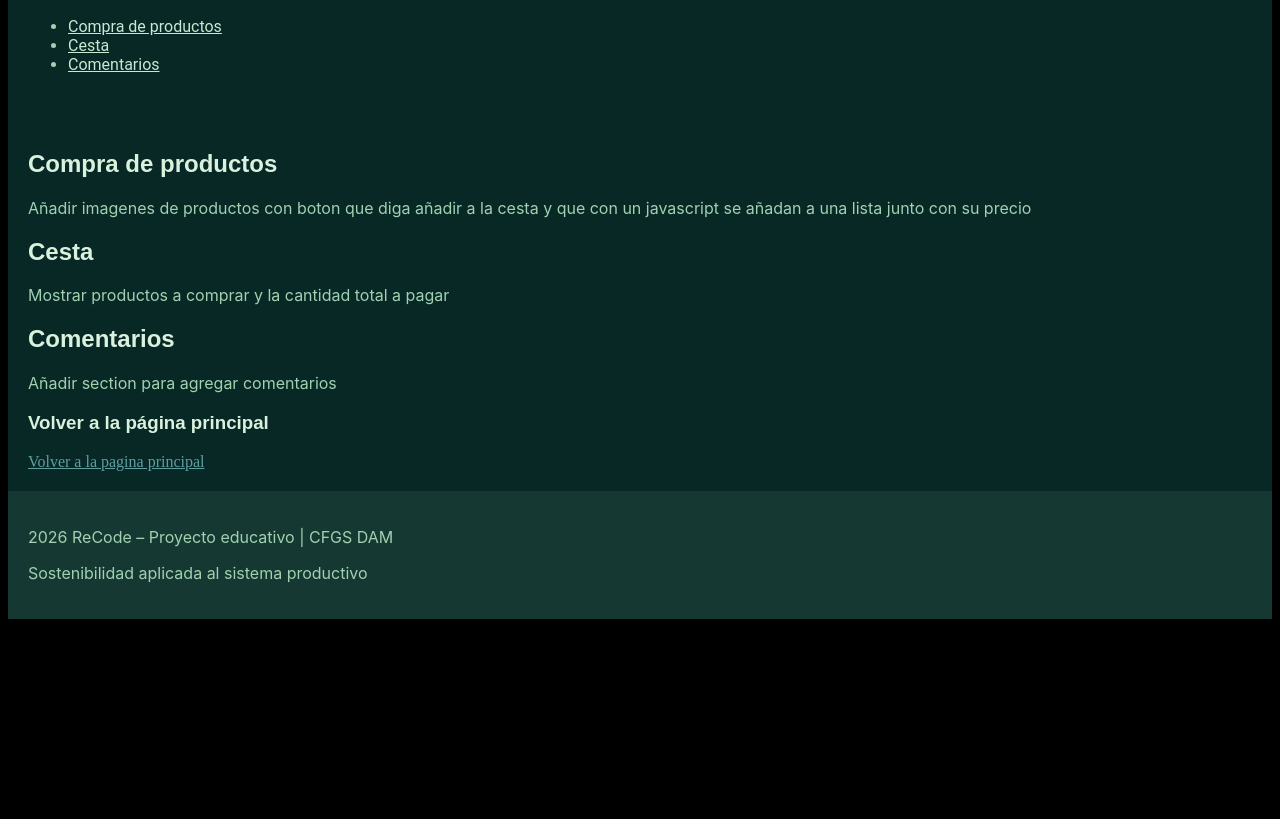
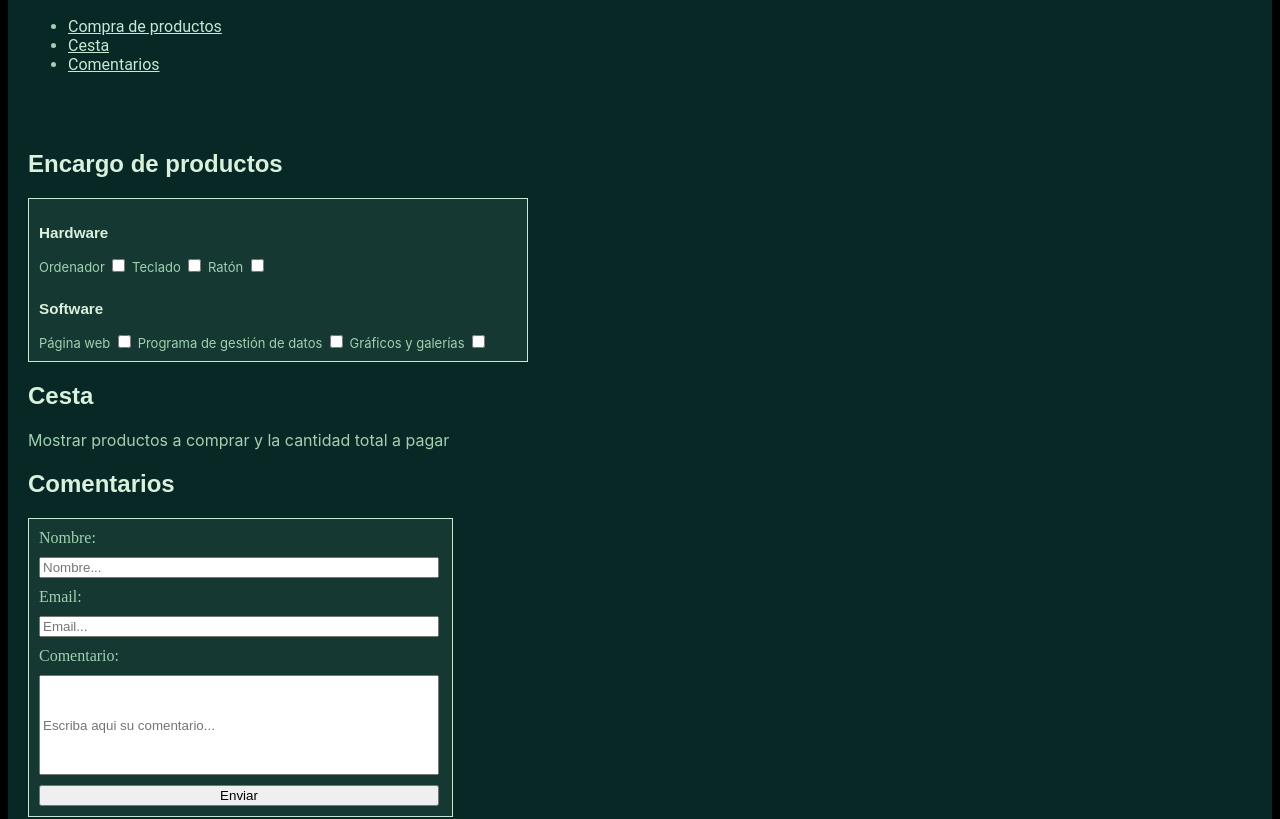
Before and after one commit to cnunlop1005/ProyectoSASP, a plain HTML site: page producto.html in a window 1280 px wide. Shown: the part 139-958 px from the top of the page. Before the commit the page ends 800 px from the top, so only its background shows below. Drawn offline with Linux system fonts and the light colour scheme; a script that the page names is missing; files whose address does not match are found by name.

Commit message:
Actualización 20 de Marzo
Añadido un JavaScript para evitar que el formulario recargue la página, mejorado la página de producto.html

```diff
--- /dev/null
+++ b/main.js
@@ -0,0 +1,3 @@
+document.querySelector("#btnenviar").addEventListener("click", function (event){
+    event.preventDefault();
+});
--- a/producto.html
+++ b/producto.html
@@ -29,10 +29,28 @@
         <main>
 
             <section id = "compra">
-                <h2>Compra de productos</h2>
-                <p>
-                    Añadir imagenes de productos con boton que diga añadir a la cesta y que con un javascript se añadan a una lista junto con su precio
-                </p>
+                <h2>Encargo de productos</h2>
+                <div id = "productos" class = "productos">
+                    <!-- Añadir imagenes de productos con boton que diga añadir a la cesta y que con un javascript se añadan a una lista junto con su precio -->
+                     <div id = "hardware">
+                        <h3>Hardware</h3>
+                     <label for = "ordenador" class = "producto">Ordenador</label>
+                     <input type = "checkbox" id = "ordenador">
+                     <label for = "teclado" class = "producto">Teclado</label>
+                     <input type = "checkbox" id = "teclado">
+                     <label for = "raton" class = "producto">Ratón</label>
+                     <input type = "checkbox" id = "raton">
+                     </div>
+                     <div id = "software">
+                        <h3>Software</h3>
+                        <label for = "web">Página web</label>
+                        <input type = "checkbox" id = "web">
+                        <label for = "gestion">Programa de gestión de datos</label>
+                        <input type = "checkbox" id = "gestion">
+                        <label for = "estadisticas">Gráficos y galerías</label>
+                        <input type = "checkbox" id = "estadisticas">
+                     </div>
+                </div>
             </section>
 
             <section id = "cesta">
@@ -44,9 +62,15 @@
 
             <section id = "comentarios">
                 <h2>Comentarios</h2>
-                <p>
-                    Añadir section para agregar comentarios
-                </p>
+                <form class = "comentarios">
+                    <label for = "nombre" class = "label">Nombre: </label>
+                    <input type = "text" id = "nombre" placeholder = "Nombre...">
+                    <label for = "email" class = "label">Email: </label>
+                    <input type = "text" id = "email" placeholder = "Email...">
+                    <label for = "comentario" class = "label">Comentario: </label>
+                    <input type = "text" id = "comentario" placeholder = "Escriba aqui su comentario...">
+                    <button class = "btnenviar" id = "btnenviar">Enviar</button>
+                </form>
             </section>
 
             <section class = "vuelta">
--- a/styles.css
+++ b/styles.css
@@ -48,3 +48,45 @@ ul {
 .vuelta a {
     color: cadetblue;
 }
+
+.comentarios {
+    display: grid;
+    width: 425px;
+    gap: 10px;
+    border: 1px solid #C7E8D2;
+    padding: 10px;
+    background-color: #163832;
+}
+
+#nombre {
+    width: 400px;
+}
+
+#email {
+    width: 400px;
+}
+
+#comentario {
+    height: 100px;
+    width: 400px;
+}
+
+.label {
+    color: #A1D1B1;
+}
+
+.btnenviar {
+    width: 400px;
+}
+
+.productos {
+    display: grid;
+    width: 500px;
+    gap: 10px;
+    border: 1px solid #C7E8D2;
+    padding: 10px;
+    background-color: #163832;
+    color: #A1D1B1;
+    font-family: 'Inter', sans-serif;
+    font-size: small;
+}
```
